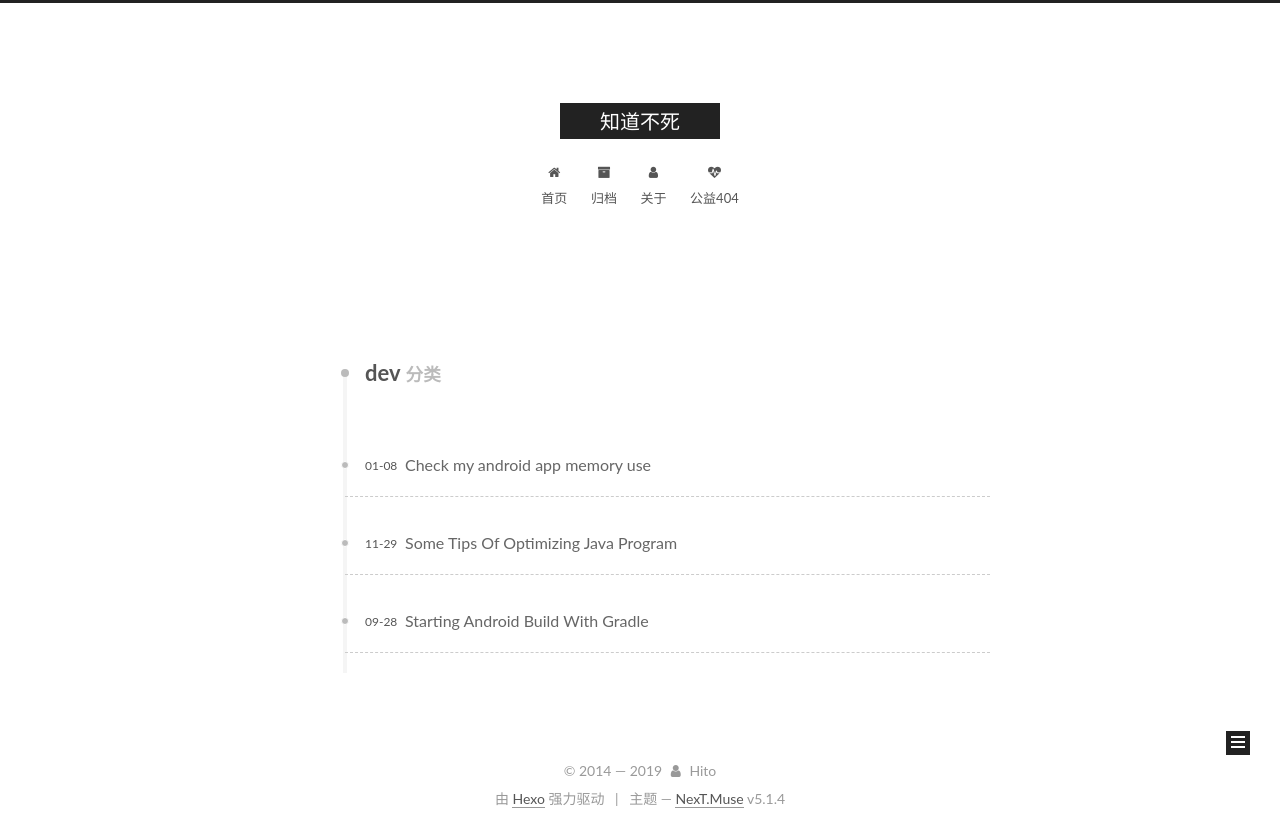
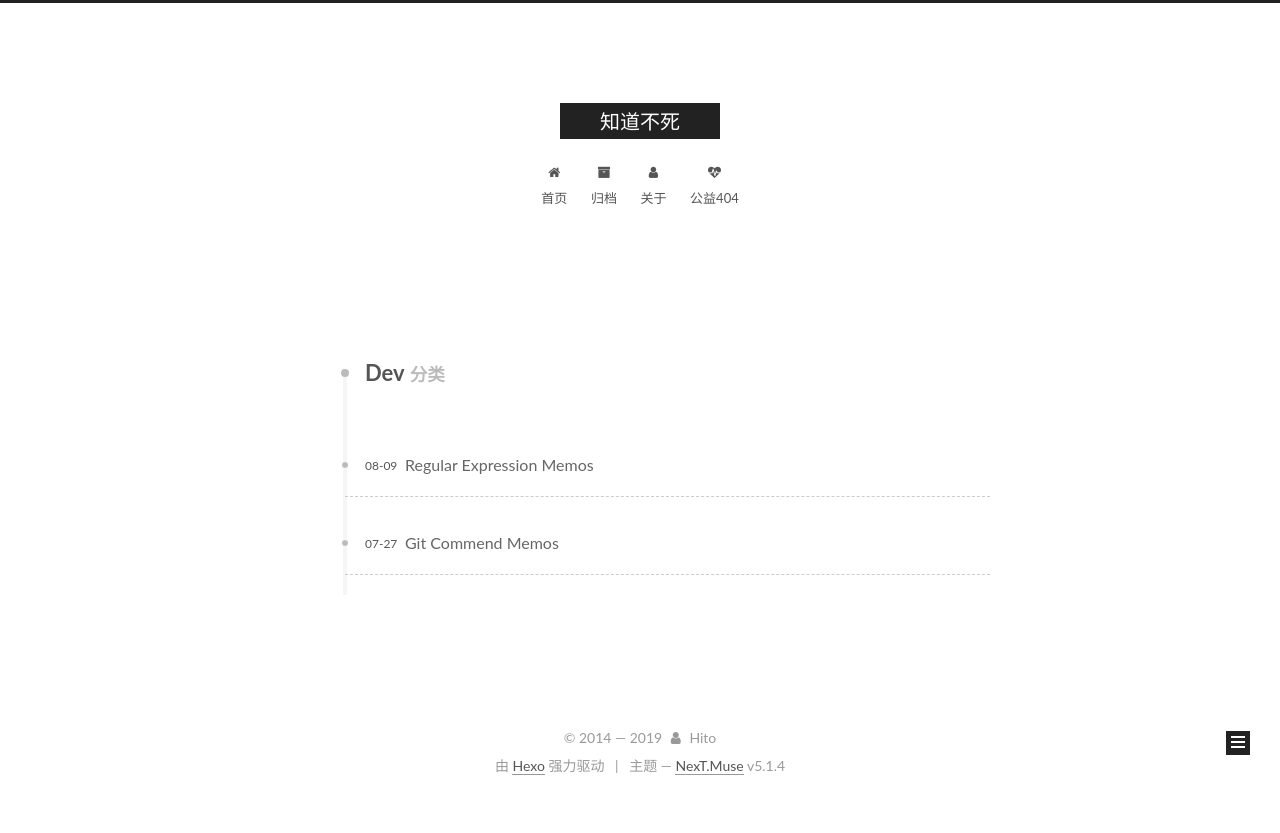
Before and after one commit to zhitops/zhitops.github.io, a plain HTML site: page categories/dev/index.html in a window 1280 px wide. After the commit the page ends 800 px from the top, so only its background shows below. Drawn offline with Linux system fonts and the light colour scheme.

Commit message:
Site updated: 2019-01-30 19:16:47

```diff
--- a/categories/dev/index.html
+++ b/categories/dev/index.html
@@ -121,7 +121,7 @@
 
 
 
-  <title>分类: dev | 知道不死</title>
+  <title>分类: Dev | 知道不死</title>
 
 
 
@@ -260,7 +260,7 @@
 
     <div id="posts" class="posts-collapse">
       <div class="collection-title">
-        <h1>dev<small>分类</small>
+        <h1>Dev<small>分类</small>
         </h1>
       </div>
 
@@ -272,17 +272,17 @@
 
       <h2 class="post-title">
 
-            <a class="post-title-link" href="/2016/01/08/check-my-android-app-memory-use/" itemprop="url">
+            <a class="post-title-link" href="/2018/08/09/regular-expression-memo/" itemprop="url">
 
-                <span itemprop="name">Check my android app memory use</span>
+                <span itemprop="name">Regular Expression Memos</span>
 
             </a>
 
       </h2>
 
       <div class="post-meta">
-        <time class="post-time" itemprop="dateCreated" datetime="2016-01-08T11:04:26+08:00" content="2016-01-08">
-          01-08
+        <time class="post-time" itemprop="dateCreated" datetime="2018-08-09T16:52:02+08:00" content="2018-08-09">
+          08-09
         </time>
       </div>
 
@@ -298,43 +298,17 @@
 
       <h2 class="post-title">
 
-            <a class="post-title-link" href="/2014/11/29/some-tips-of-optimizing-java-program/" itemprop="url">
+            <a class="post-title-link" href="/2018/07/27/git-commend-memo/" itemprop="url">
 
-                <span itemprop="name">Some Tips Of Optimizing Java Program</span>
+                <span itemprop="name">Git Commend Memos</span>
 
             </a>
 
       </h2>
 
       <div class="post-meta">
-        <time class="post-time" itemprop="dateCreated" datetime="2014-11-29T20:31:26+08:00" content="2014-11-29">
-          11-29
-        </time>
-      </div>
-
-    </header>
-  </article>
-
-
-
-
-
-  <article class="post post-type-normal" itemscope="" itemtype="http://schema.org/Article">
-    <header class="post-header">
-
-      <h2 class="post-title">
-
-            <a class="post-title-link" href="/2014/09/28/starting-android-build-with-gradle/" itemprop="url">
-
-                <span itemprop="name">Starting Android Build With Gradle</span>
-
-            </a>
-
-      </h2>
-
-      <div class="post-meta">
-        <time class="post-time" itemprop="dateCreated" datetime="2014-09-28T22:09:14+08:00" content="2014-09-28">
-          09-28
+        <time class="post-time" itemprop="dateCreated" datetime="2018-07-27T10:54:18+08:00" content="2018-07-27">
+          07-27
         </time>
       </div>
 
--- a/css/main.css
+++ b/css/main.css
@@ -1942,7 +1942,7 @@ pre .javascript .function {
   width: 4px;
   height: 4px;
   border-radius: 50%;
-  background: #2534ff;
+  background: #93d5c6;
 }
 .links-of-blogroll {
   font-size: 13px;
```
Also changed, not shown: 2014/09/28/starting-android-build-with-gradle/index.html (+1 -1 lines), 2014/11/29/some-tips-of-optimizing-java-program/index.html (+1 -1 lines), 2016/01/08/check-my-android-app-memory-use/index.html (+1 -1 lines), 2018/07/27/git-commend-memo/index.html (+1 -1 lines), 2018/08/09/regular-expression-memo/index.html (+1 -1 lines), images/public.jpeg (renamed from images/wechat-qcode.jpeg).
